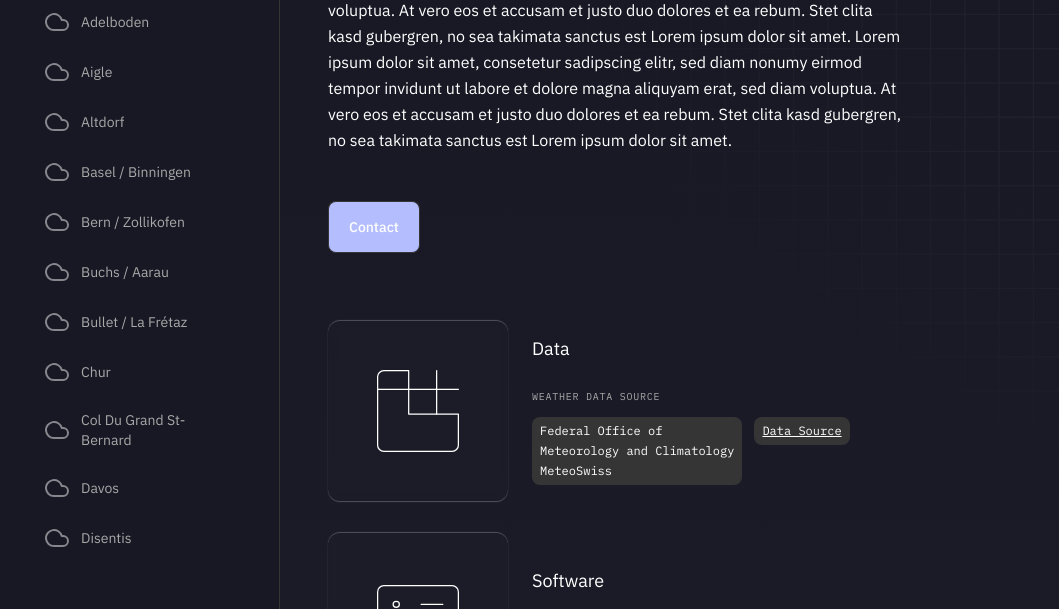
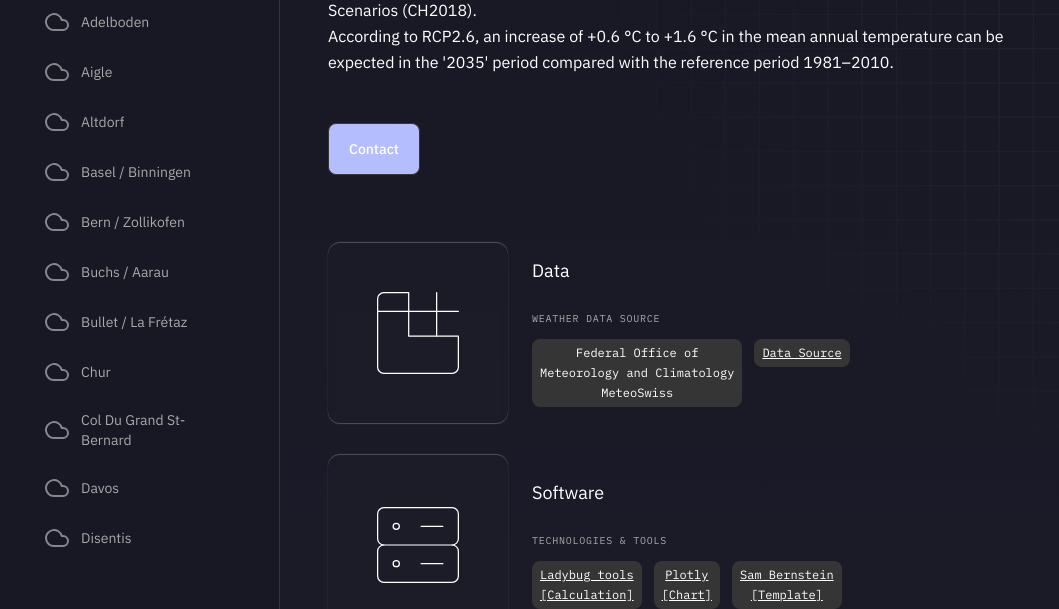
Before and after one commit to bitenergie/weatherfolio, an Astro site: page / in a window 1280 px wide. Shown: the part 191-800 px from the top of the page, without its empty margins (0-1059 px from the left). Built offline with nearby package versions, Linux system fonts and the light colour scheme; Astro itself is replaced by a stand-in of ours.

Commit message:
Update lead paragraph and adjust max-width for better readability,. abstract

```diff
--- a/public/assets/styles.css
+++ b/public/assets/styles.css
@@ -354,7 +354,7 @@
 }
 
 .lead {
-  max-width: 580px;
+  max-width: 700px;
   color: #fff;
   margin-bottom: 0;
   line-height: 26px;
@@ -421,6 +421,7 @@
 .single-chip.small-chip {
   padding: 4px 8px;
   font-size: 12px;
+  text-align: center;
 }
 
 .single-item {
--- a/src/pages/index.astro
+++ b/src/pages/index.astro
@@ -14,7 +14,10 @@
           <main class="fold-content-container">
             <div class="fold-content">
               <h1>Swiss Weather Charts 2035</h1>
-              <p class="lead">Lorem ipsum dolor sit amet, consetetur sadipscing elitr, sed diam nonumy eirmod tempor invidunt ut labore et dolore magna aliquyam erat, sed diam voluptua. At vero eos et accusam et justo duo dolores et ea rebum. Stet clita kasd gubergren, no sea takimata sanctus est Lorem ipsum dolor sit amet. Lorem ipsum dolor sit amet, consetetur sadipscing elitr, sed diam nonumy eirmod tempor invidunt ut labore et dolore magna aliquyam erat, sed diam voluptua. At vero eos et accusam et justo duo dolores et ea rebum. Stet clita kasd gubergren, no sea takimata sanctus est Lorem ipsum dolor sit amet.</p>
+              <p class="lead">This website presents interactive visualizations of projected weather data for the year 2035 under the RCP2.6 climate scenario, based on datasets from MeteoSwiss’s official Swiss Climate Change Scenarios (CH2018).</p>
+
+                <p class="lead">
+                According to RCP2.6, an increase of +0.6 °C to +1.6 °C in the mean annual temperature can be expected in the '2035' period compared with the reference period 1981–2010.</p>
             </div>
             <a href="mailto:bit@bitenergie.ch	" class="button w-button"
               >Contact</a
@@ -77,19 +80,19 @@
                       class="single-chip small-chip"
                       href="https://www.ladybug.tools/"
                       target="_blank"
-                      rel="noreferrer">Ladybug tools</a
+                      rel="noreferrer">Ladybug tools<br>[Calculation]</a
                     >
                     <a
                       class="single-chip small-chip"
                       href="https://plotly.com/"
                       target="_blank"
-                      rel="noreferrer">plotly</a
+                      rel="noreferrer">Plotly<br>[Chart]</a
                     >
                     <a
                       class="single-chip small-chip"
                       href="https://github.com/danielunited/codefolio"
                       target="_blank"
-                      rel="noreferrer">Sam Bernstein</a
+                      rel="noreferrer">Sam Bernstein<br>[Template]</a
                     >
 
                   </div>
```
Also changed, not shown: .github/workflows/build.yml.
